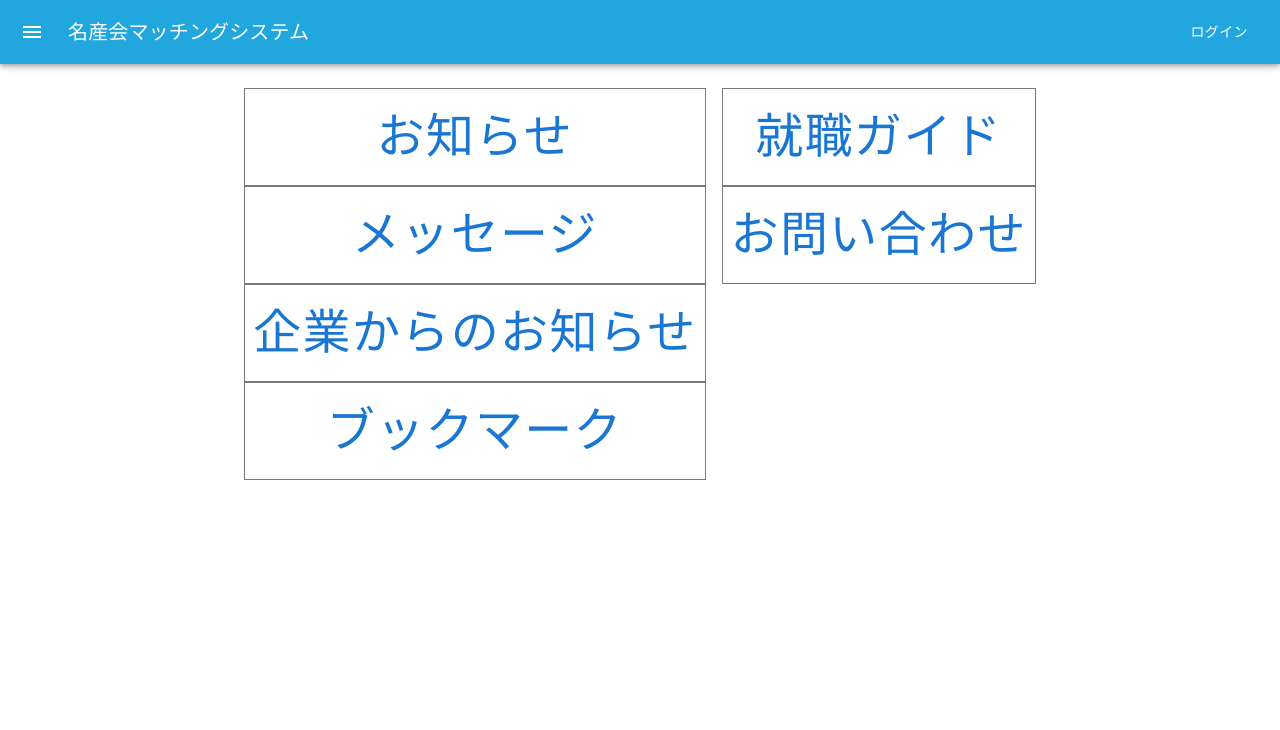
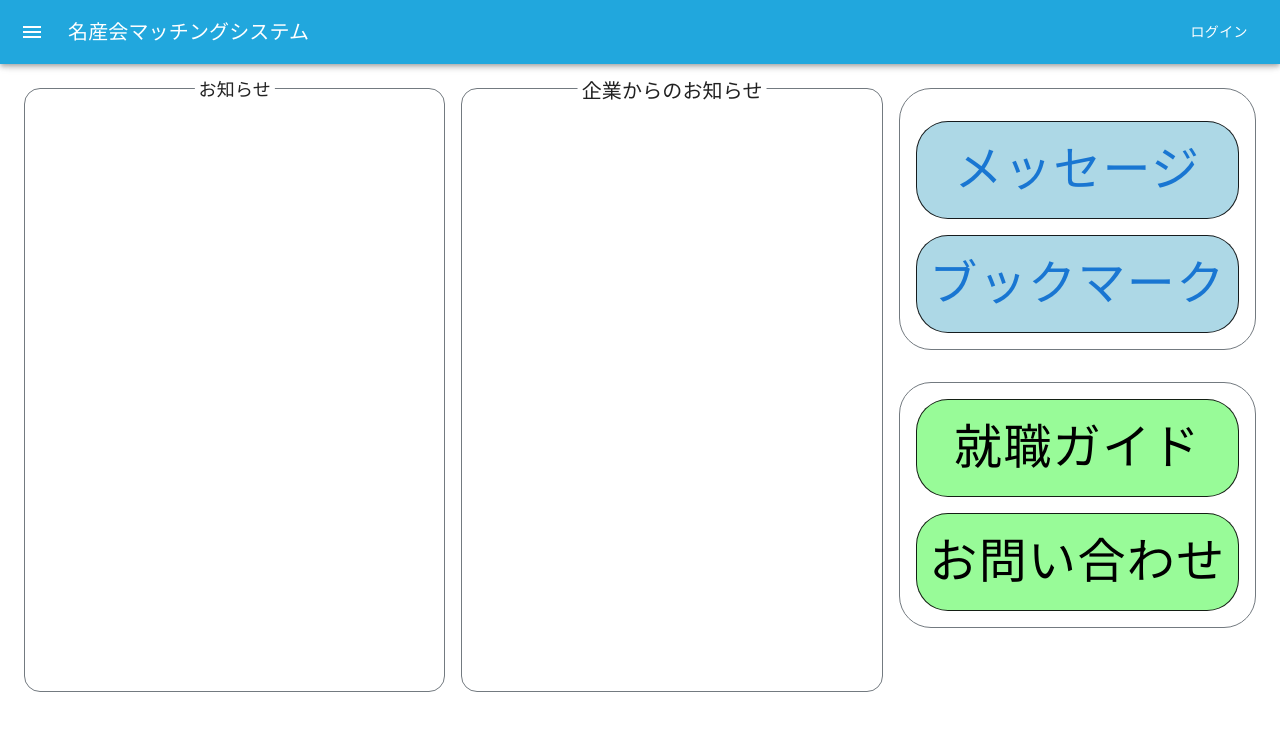
Before and after one commit to hayatosuzuki3228/CVAISotuken, a React (Vite) app: page / in a window 1280 px wide. Shown: the top 730 px of the page. Built offline with nearby package versions, Linux system fonts and the light colour scheme.

Commit message:
ホーム画面

```diff
--- a/src/Page/toppage.jsx
+++ b/src/Page/toppage.jsx
@@ -22,10 +22,10 @@ import EventNoteIcon from "@mui/icons-material/EventNote";
 import ContentPasteSearchIcon from "@mui/icons-material/ContentPasteSearch";
 import SettingsIcon from "@mui/icons-material/Settings";
 import PersonIcon from "@mui/icons-material/Person";
+import Container from "@mui/material/Container";
 import { useNavigate } from "react-router-dom";
 import { gray, primarycolor } from "../const/color";
 import "normalize.css";
-import { blueGrey } from "@mui/material/colors";
 const drawerWidth = 240;
 
 const Main = styled("main", { shouldForwardProp: (prop) => prop !== "open" })(
@@ -93,6 +93,38 @@ const menuItems = [
   { text: "プロフィール", icon: <PersonIcon />, link: "/profile-st" },
   { text: "設定", icon: <SettingsIcon />, link: "/Setting", isNavigate: true },
 ];
+
+//Boxのボーダーにテキストを追加
+const CustomBox = styled(Box)({
+  position: "relative",
+  "&::before": {
+    content: '"お知らせ"',
+    position: "absolute",
+    top: "-13px", // Adjust as necessary
+    left: "50%",
+    transform: "translateX(-50%)",
+    background: "#fff", // Background color to overlay on border
+    padding: "0 4px", // Adjust padding as necessary
+    zIndex: 1,
+    fontSize: "18px",
+  },
+  padding: "16px",
+});
+const CustomBox1 = styled(Box)({
+  position: "relative",
+  "&::before": {
+    content: '"企業からのお知らせ"',
+    position: "absolute",
+    top: "-13px", // Adjust as necessary
+    left: "50%",
+    transform: "translateX(-50%)",
+    background: "#fff", // Background color to overlay on border
+    padding: "0 4px", // Adjust padding as necessary
+    zIndex: 1,
+    fontSize: "20px",
+  },
+  padding: "16px",
+});
 
 export function Toppage() {
   const navigate = useNavigate();
@@ -205,39 +237,95 @@ export function Toppage() {
             alignContent="center"
             justifyContent="center"
             spacing={2}
+            height="100%"
           >
-            <Stack direction="column">
-              <Box border={1} borderColor={gray}>
-                <Button fullWidth style={{ fontSize: "3em" }}>
-                  お知らせ
-                </Button>
+            <Box
+              border={1}
+              borderColor={gray}
+              sx={{ borderRadius: 4 }}
+              width="100%"
+              height="100%"
+            >
+              <CustomBox></CustomBox>
             </Box>
-              <Box border={1} borderColor={gray}>
-                <Button fullWidth style={{ fontSize: "3em" }}>
+            <Box
+              border={1}
+              borderColor={gray}
+              sx={{ borderRadius: 4 }}
+              width="100%"
+              height="100%"
+            >
+              <CustomBox1></CustomBox1>
+            </Box>
+            <Stack direction="column" width="85%" height="100%">
+              <Box p={2} border={1} borderColor={gray} sx={{ borderRadius: 8 }}>
+                <p></p>
+                <Box
+                  border={1}
+                  sx={{
+                    borderRadius: 8,
+                  }}
+                  backgroundColor="#ADD8E6"
+                >
+                  <Button
+                    fullWidth
+                    style={{ fontSize: "3em" }}
+                    sx={{ borderRadius: 8 }}
+                  >
                     メッセージ
                   </Button>
                 </Box>
-              <Box border={1} borderColor={gray}>
-                <Button fullWidth style={{ fontSize: "3em" }}>
-                  企業からのお知らせ
-                </Button>
-              </Box>
-              <Box border={1} borderColor={gray}>
-                <Button fullWidth style={{ fontSize: "3em" }}>
+                <p></p>
+                <Box
+                  border={1}
+                  sx={{
+                    borderRadius: 8,
+                  }}
+                  backgroundColor="#ADD8E6"
+                >
+                  <Button
+                    fullWidth
+                    style={{ fontSize: "3em" }}
+                    sx={{
+                      borderRadius: 8,
+                    }}
+                  >
                     ブックマーク
                   </Button>
                 </Box>
-            </Stack>
-            <Stack direction="column">
-              <Box border={1} borderColor={gray}>
-                <Button fullWidth style={{ fontSize: "3em" }}>
+              </Box>
+              <p></p>
+              <Box p={2} border={1} borderColor={gray} sx={{ borderRadius: 8 }}>
+                <Box
+                  border={1}
+                  backgroundColor="#98FB98"
+                  sx={{ borderRadius: 8 }}
+                >
+                  <Button
+                    fullWidth
+                    style={{ fontSize: "3em" }}
+                    sx={{
+                      borderRadius: 8,
+                      color: "black",
+                    }}
+                  >
                     就職ガイド
                   </Button>
                 </Box>
-              <Box border={1} borderColor={gray}>
-                <Button fullWidth style={{ fontSize: "3em" }}>
+                <p></p>
+                <Box
+                  border={1}
+                  backgroundColor="#98FB98"
+                  sx={{ borderRadius: 8 }}
+                >
+                  <Button
+                    fullWidth
+                    style={{ fontSize: "3em" }}
+                    sx={{ borderRadius: 8, color: "black" }}
+                  >
                     お問い合わせ
                   </Button>
+                </Box>
               </Box>
             </Stack>
           </Stack>
```
Lines whose indentation alone changed are shown as unchanged.
